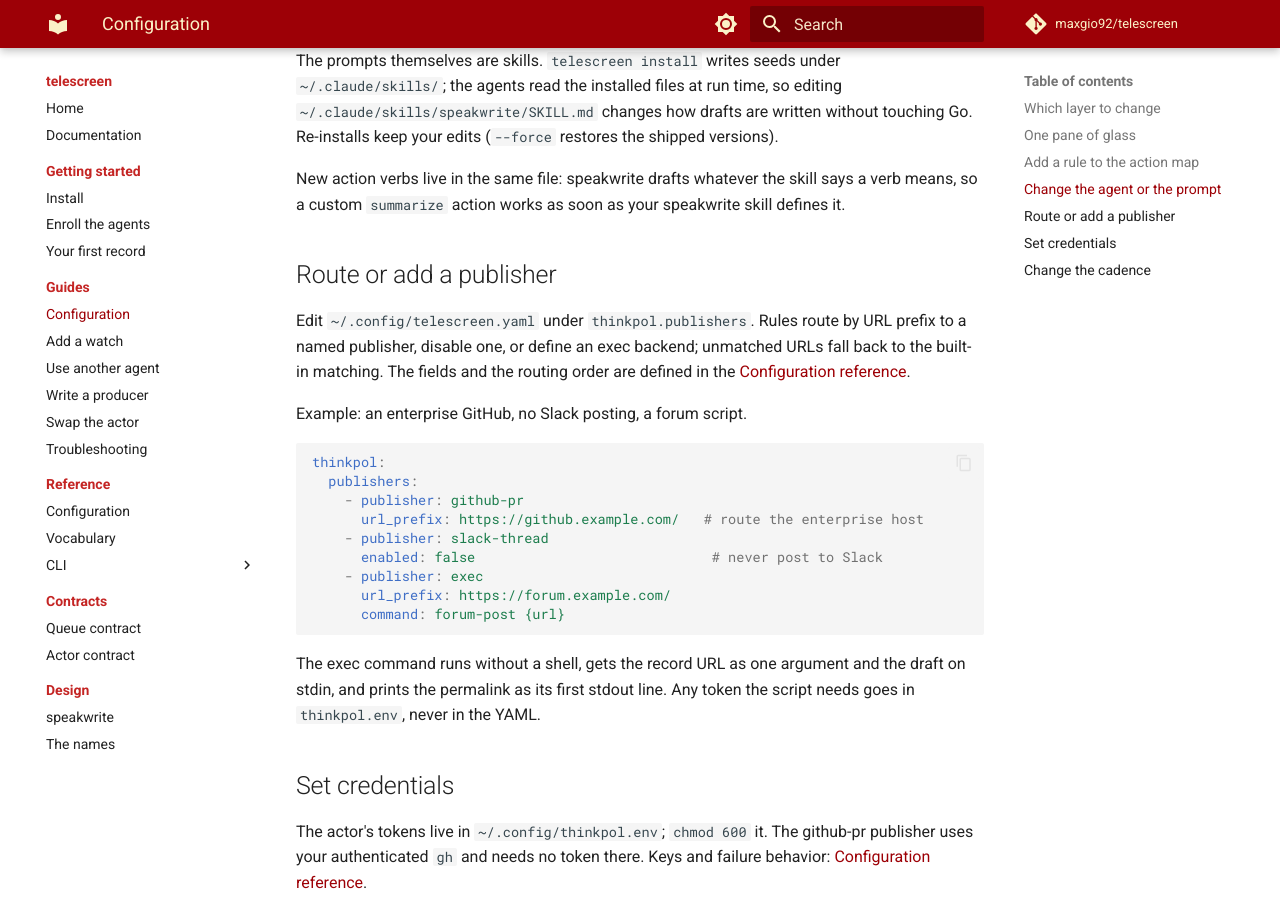
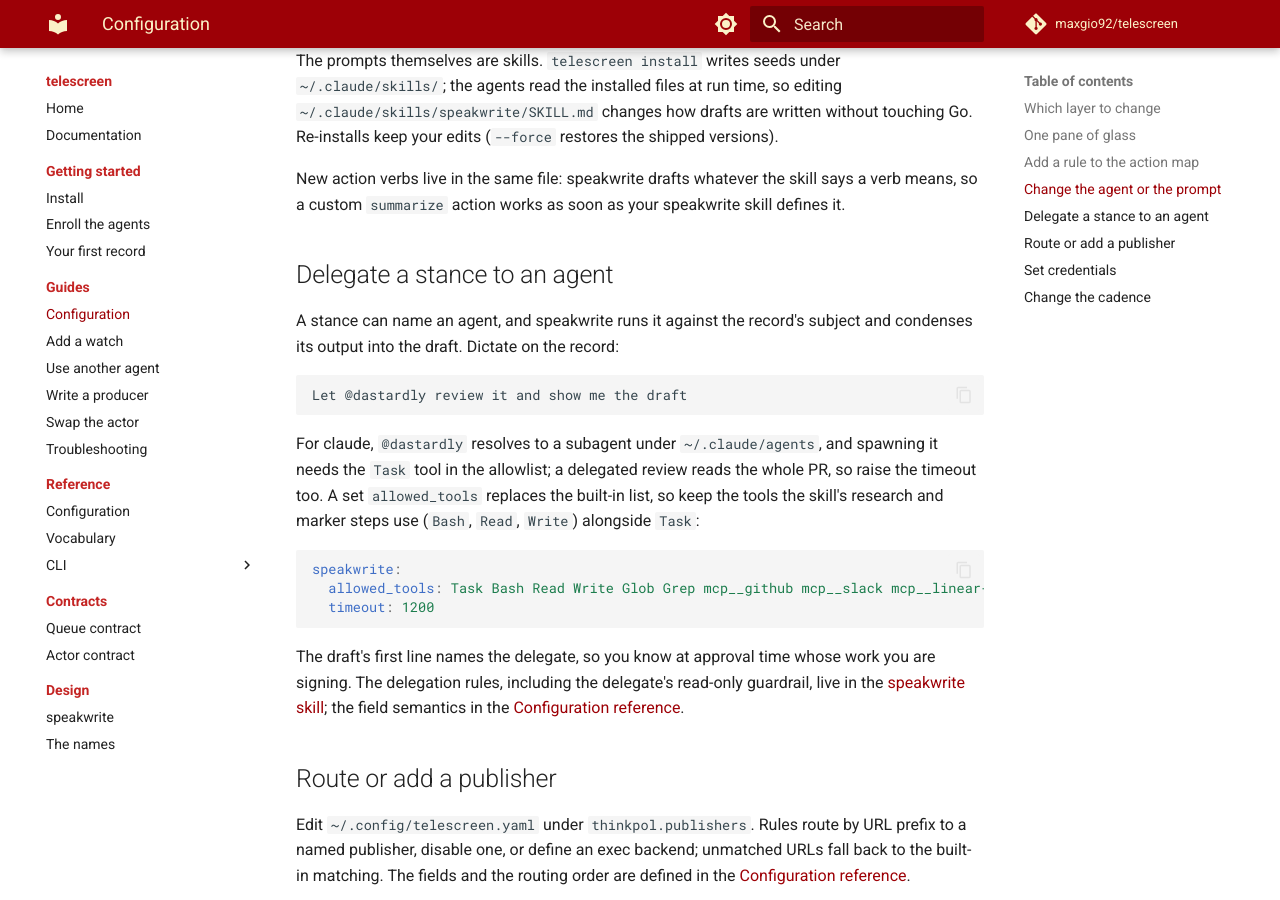
Before and after one commit to maxgio92/telescreen, an MkDocs documentation site: the page built from docs/guides/configuration.md, in a window 1280 px wide and 900 px high, scrolled down 2490 px. Built offline with MkDocs 1.6.1 and Material for MkDocs 9.7.7, drawn with Linux system fonts in a browser that asks for light colours; comment, search, counter and statistics services are not loaded.

Commit message:
docs: a stance can delegate to a named agent
The speakwrite skill runs the named agent read-only against the
entry's subject and writes its findings as the draft, first line
naming the delegate, so approval signs a known author. The guide
carries the worked recipe with a complete allowlist, and the
reference notes the Task tool and the timeout.

Signed-off-by: Massimiliano Giovagnoli <massimiliano.giovagnoli@chainguard.dev>
Co-Authored-By: Claude Fable 5 <noreply@anthropic.com>

````diff
--- a/docs/guides/configuration.md
+++ b/docs/guides/configuration.md
@@ -123,6 +123,36 @@ New action verbs live in the same file: speakwrite drafts whatever the
 skill says a verb means, so a custom `summarize` action works as soon
 as your speakwrite skill defines it.
 
+## Delegate a stance to an agent
+
+A stance can name an agent, and speakwrite runs it against the
+record's subject and condenses its output into the draft. Dictate on
+the record:
+
+```
+Let @dastardly review it and show me the draft
+```
+
+For claude, `@dastardly` resolves to a subagent under
+`~/.claude/agents`, and spawning it needs the `Task` tool in the
+allowlist; a delegated review reads the whole PR, so raise the
+timeout too. A set `allowed_tools` replaces the built-in list, so
+keep the tools the skill's research and marker steps use (`Bash`,
+`Read`, `Write`) alongside `Task`:
+
+```yaml
+speakwrite:
+  allowed_tools: Task Bash Read Write Glob Grep mcp__github mcp__slack mcp__linear-server__get_issue mcp__linear-server__list_comments
+  timeout: 1200
+```
+
+The draft's first line names the delegate, so you know at approval
+time whose work you are signing. The delegation rules, including the
+delegate's read-only guardrail, live in the
+[speakwrite skill](https://github.com/maxgio92/telescreen/blob/main/speakwrite/SKILL.md);
+the field semantics in the
+[Configuration reference](../reference/configuration.md#speakwrite).
+
 ## Route or add a publisher
 
 Edit `~/.config/telescreen.yaml` under `thinkpol.publishers`. Rules
````
Also changed, not shown: docs/guides/use-another-agent.md (+2 -0 lines), docs/reference/configuration.md (+2 -2 lines), speakwrite/SKILL.md (+14 -0 lines).
